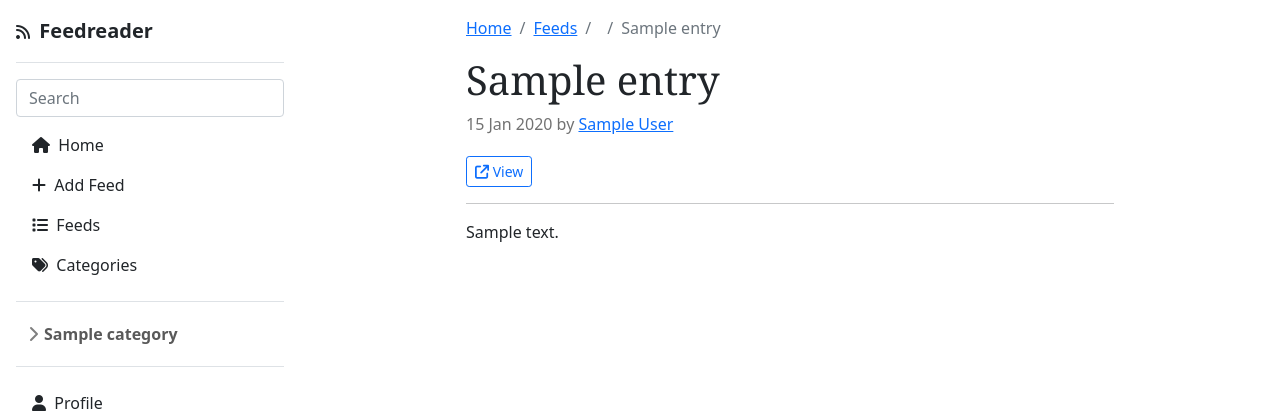
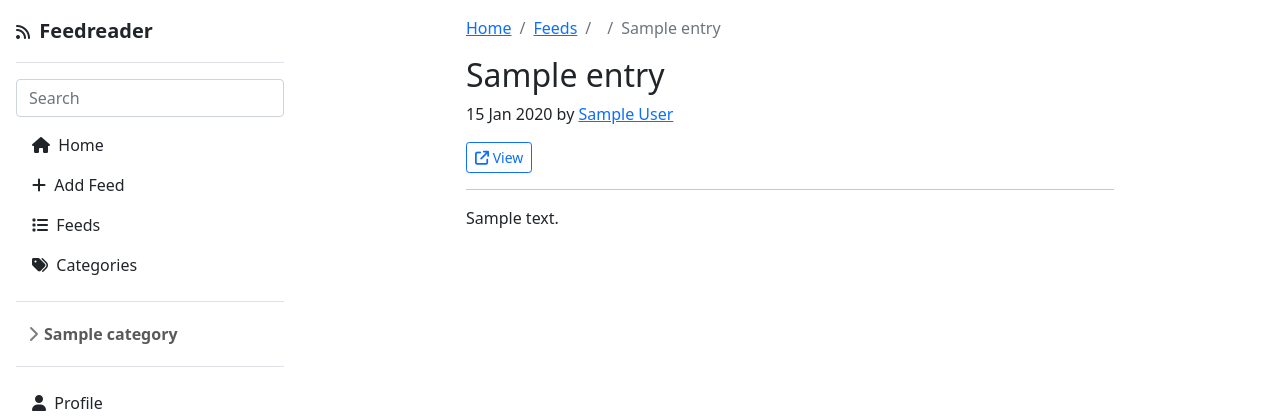
Before and after one commit to Jackevansevo/django-feedreader, a Django app: template feeds/templates/feeds/entry_detail.html in a window 1280 px wide. Shown: the top 420 px of the page. Run offline with Django 4.2, Linux system fonts and the light colour scheme; the template is opened without the code that fills it: values that come from a table or form of the project are taken from there, others are empty; tables that the repository leaves empty hold one stand-in row (values such as "Sample post"); parts of the project's set-up code (start-up, migrations or seed data) failed here and were passed over; some libraries are stand-ins or nearby versions.

Commit message:
simply css

```diff
--- a/feeds/templates/feeds/entry_detail.html
+++ b/feeds/templates/feeds/entry_detail.html
@@ -15,21 +15,6 @@ article pre {
 
 .container {
   max-width: 42rem;
-}
-
-article h1, h2, h3, h4, h5, h6 {
-  font-family: "Playfair Display", Georgia, "Times New Roman", serif/*rtl:Amiri, Georgia, "Times New Roman", serif*/;
-}
-
-/*
- * Blog posts
- */
-.blog-post-title {
-  font-size: 2.5rem;
-}
-.blog-post-meta {
-  margin-bottom: 1.25rem;
-  color: #727272;
 }
 </style>
 {% endblock %}
```
